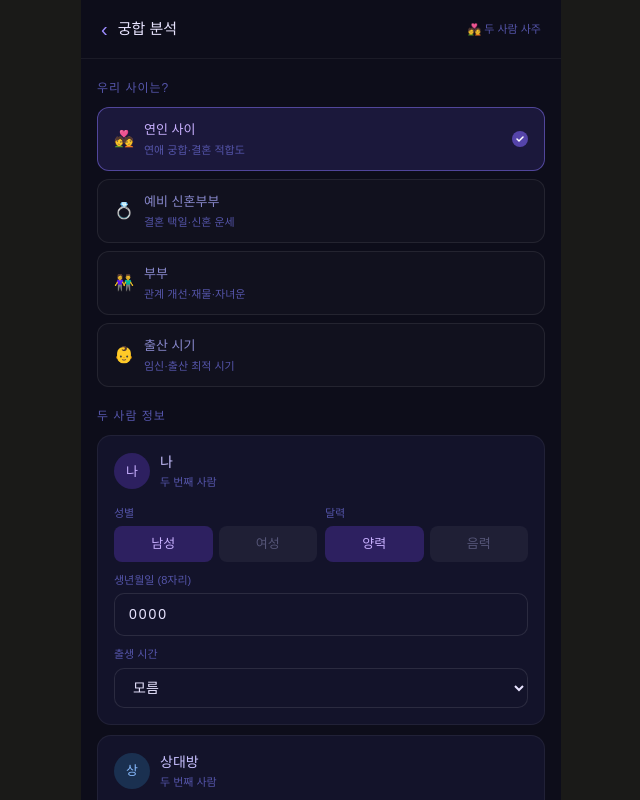
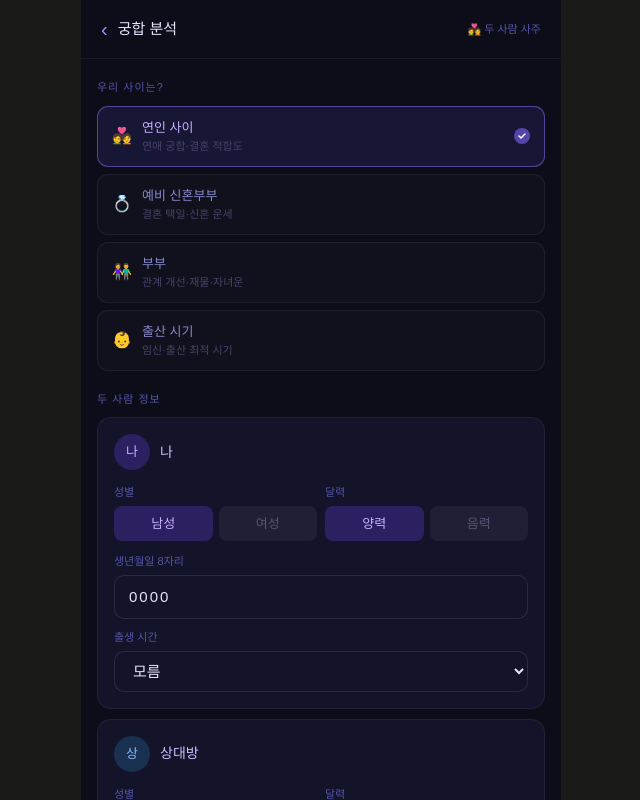
Before and after one commit to lysh0112-cpu/myjae, a Next.js app: page /manseryeok/couple-input in a window 1280 px wide. Shown: the top 800 px of the page, without its empty margins (319-959 px from the left). Built offline with nearby package versions, Linux system fonts and the light colour scheme.

Commit message:
Update page.tsx

```diff
--- a/app/manseryeok/couple-input/page.tsx
+++ b/app/manseryeok/couple-input/page.tsx
@@ -52,20 +52,32 @@ function CoupleInputInner() {
   const [question, setQuestion] = useState('')
   const [error, setError] = useState('')
 
-  const updatePerson = (
-    who: 1 | 2,
-    key: keyof PersonInput,
-    value: string
-  ) => {
+  const updatePerson = (who: 1 | 2, key: keyof PersonInput, value: string) => {
     const setter = who === 1 ? setPerson1 : setPerson2
     setter(prev => ({ ...prev, [key]: value }))
+  }
+
+  // 생년월일 8자리 입력 처리
+  const handleDateInput = (who: 1 | 2, value: string) => {
+    const v = value.replace(/\D/g, '').slice(0, 8)
+    const setter = who === 1 ? setPerson1 : setPerson2
+    setter(prev => ({
+      ...prev,
+      year: v.slice(0, 4),
+      month: v.slice(4, 6),
+      day: v.slice(6, 8),
+    }))
+  }
+
+  const getDateValue = (p: PersonInput) => {
+    return p.year + p.month.padStart(2, '0') + p.day.padStart(2, '0')
   }
 
   const validate = () => {
     if (!person1.year || !person1.month || !person1.day) return '첫 번째 분의 생년월일을 입력해주세요.'
     if (!person2.year || !person2.month || !person2.day) return '두 번째 분의 생년월일을 입력해주세요.'
-    if (isNaN(Number(person1.year)) || Number(person1.year) < 1900) return '올바른 연도를 입력해주세요.'
-    if (isNaN(Number(person2.year)) || Number(person2.year) < 1900) return '올바른 연도를 입력해주세요.'
+    if (person1.year.length < 4) return '올바른 연도를 입력해주세요.'
+    if (person2.year.length < 4) return '올바른 연도를 입력해주세요.'
     return ''
   }
 
@@ -73,34 +85,23 @@ function CoupleInputInner() {
     const err = validate()
     if (err) { setError(err); return }
     setError('')
-
     const p1 = encodeURIComponent(JSON.stringify(person1))
     const p2 = encodeURIComponent(JSON.stringify(person2))
     const q = encodeURIComponent(question)
-
-    router.push(
-      `/manseryeok/ai-chat?mode=${relation}&person1=${p1}&person2=${p2}&userQuestion=${q}`
-    )
+    router.push(`/manseryeok/ai-chat?mode=${relation}&person1=${p1}&person2=${p2}&userQuestion=${q}`)
   }
 
-  const cardStyle = (selected: boolean) => ({
-    padding: '12px 16px',
-    borderRadius: '12px',
-    border: selected ? '1px solid rgba(119,102,221,0.6)' : '1px solid rgba(255,255,255,0.08)',
-    background: selected ? 'rgba(60,52,137,0.3)' : 'rgba(255,255,255,0.02)',
-    cursor: 'pointer',
-    transition: 'all 0.15s',
-  })
-
-  const inputStyle = {
+  const inputStyle: React.CSSProperties = {
     background: '#13132a',
     border: '1px solid rgba(255,255,255,0.1)',
     borderRadius: '10px',
     padding: '10px 14px',
     color: '#e8e4ff',
-    fontSize: '14px',
+    fontSize: '15px',
     outline: 'none',
     width: '100%',
+    boxSizing: 'border-box',
+    letterSpacing: '2px',
   }
 
   const renderPerson = (who: 1 | 2) => {
@@ -113,33 +114,29 @@ function CoupleInputInner() {
       ? (who === 1 ? '부모 1' : '부모 2')
       : (who === 1 ? '나' : '상대방')
 
-    const avatarColor = who === 1 ? '#2d2060' : '#1a3050'
-    const avatarTextColor = who === 1 ? '#c8b0ff' : '#88bbff'
+    const avatarBg = who === 1 ? '#2d2060' : '#1a3050'
+    const avatarColor = who === 1 ? '#c8b0ff' : '#88bbff'
 
     return (
       <div style={{background:'#13132a', borderRadius:'14px', padding:'16px', border:'1px solid rgba(255,255,255,0.06)'}}>
-        {/* 헤더 */}
         <div style={{display:'flex', alignItems:'center', gap:'10px', marginBottom:'14px'}}>
-          <div style={{width:'36px', height:'36px', borderRadius:'50%', background:avatarColor, color:avatarTextColor, display:'flex', alignItems:'center', justifyContent:'center', fontSize:'13px', fontWeight:'500'}}>
+          <div style={{width:'36px', height:'36px', borderRadius:'50%', background:avatarBg, color:avatarColor, display:'flex', alignItems:'center', justifyContent:'center', fontSize:'13px', fontWeight:'500', flexShrink:0}}>
             {label[0]}
           </div>
-          <div>
           <div style={{fontSize:'14px', color:'#c8c0ff', fontWeight:'500'}}>{label}</div>
-            <div style={{fontSize:'11px', color:'#5555aa', marginTop:'1px'}}>두 번째 사람</div>
-          </div>
         </div>
 
-        {/* 성별 + 음양력 */}
-        <div style={{display:'grid', gridTemplateColumns:'1fr 1fr', gap:'8px', marginBottom:'10px'}}>
+        {/* 성별 + 달력 */}
+        <div style={{display:'grid', gridTemplateColumns:'1fr 1fr', gap:'8px', marginBottom:'12px'}}>
           <div>
             <div style={{fontSize:'11px', color:'#5555aa', marginBottom:'5px'}}>성별</div>
             <div style={{display:'flex', gap:'6px'}}>
               {(['남','여'] as Gender[]).map(g => (
                 <button key={g} onClick={() => updatePerson(who, 'gender', g)}
-                  style={{flex:1, padding:'8px', borderRadius:'8px', border:'none', cursor:'pointer', fontSize:'13px',
+                  style={{
+                    flex:1, padding:'8px', borderRadius:'8px', border:'none', cursor:'pointer', fontSize:'13px',
                     background: p.gender === g ? '#2d2060' : 'rgba(255,255,255,0.05)',
                     color: p.gender === g ? '#c8b0ff' : '#555577',
-                    fontWeight: p.gender === g ? '500' : '400',
                   }}>
                   {g === '남' ? '남성' : '여성'}
                 </button>
@@ -151,10 +148,10 @@ function CoupleInputInner() {
             <div style={{display:'flex', gap:'6px'}}>
               {(['양력','음력'] as CalType[]).map(c => (
                 <button key={c} onClick={() => updatePerson(who, 'calType', c)}
-                  style={{flex:1, padding:'8px', borderRadius:'8px', border:'none', cursor:'pointer', fontSize:'13px',
+                  style={{
+                    flex:1, padding:'8px', borderRadius:'8px', border:'none', cursor:'pointer', fontSize:'13px',
                     background: p.calType === c ? '#2d2060' : 'rgba(255,255,255,0.05)',
                     color: p.calType === c ? '#c8b0ff' : '#555577',
-                    fontWeight: p.calType === c ? '500' : '400',
                   }}>
                   {c}
                 </button>
@@ -165,18 +162,22 @@ function CoupleInputInner() {
 
         {/* 생년월일 */}
         <div style={{marginBottom:'10px'}}>
-          <div style={{fontSize:'11px', color:'#5555aa', marginBottom:'5px'}}>생년월일 (8자리)</div>
+          <div style={{fontSize:'11px', color:'#5555aa', marginBottom:'5px'}}>
+            생년월일 8자리
+            {getDateValue(p).length === 8 && (
+              <span style={{marginLeft:'8px', color:'#44aa66'}}>
+                ✓ {p.year}년 {p.month}월 {p.day}일
+              </span>
+            )}
+          </div>
           <input
-            type="number"
+            type="text"
+            inputMode="numeric"
             placeholder="예) 19901231"
-            value={p.year + p.month.padStart(2,'0') + p.day.padStart(2,'0')}
-            onChange={e => {
-              const v = e.target.value.replace(/\D/g, '').slice(0, 8)
-              updatePerson(who, 'year', v.slice(0, 4))
-              updatePerson(who, 'month', v.slice(4, 6))
-              updatePerson(who, 'day', v.slice(6, 8))
-            }}
-            style={{...inputStyle, letterSpacing:'2px'}}
+            value={getDateValue(p)}
+            onChange={e => handleDateInput(who, e.target.value)}
+            maxLength={8}
+            style={inputStyle}
           />
         </div>
 
@@ -184,7 +185,7 @@ function CoupleInputInner() {
         <div>
           <div style={{fontSize:'11px', color:'#5555aa', marginBottom:'5px'}}>출생 시간</div>
           <select value={p.hour} onChange={e => updatePerson(who, 'hour', e.target.value)}
-            style={{...inputStyle, cursor:'pointer'}}>
+            style={{...inputStyle, cursor:'pointer', letterSpacing:'0'}}>
             {HOURS.map(h => (
               <option key={h.value} value={h.value}>{h.label}</option>
             ))}
@@ -198,7 +199,11 @@ function CoupleInputInner() {
     <main style={{minHeight:'100vh', background:'#0d0d1a', maxWidth:'480px', margin:'0 auto', paddingBottom:'40px'}}>
 
       {/* 헤더 */}
-      <div style={{padding:'14px 20px', borderBottom:'1px solid rgba(255,255,255,0.06)', display:'flex', alignItems:'center', gap:'10px', position:'sticky', top:0, background:'#0d0d1a', zIndex:10}}>
+      <div style={{
+        padding:'14px 20px', borderBottom:'1px solid rgba(255,255,255,0.06)',
+        display:'flex', alignItems:'center', gap:'10px',
+        position:'sticky', top:0, background:'#0d0d1a', zIndex:10,
+      }}>
         <button onClick={() => router.back()}
           style={{fontSize:'20px', color:'#9d8cff', background:'none', border:'none', cursor:'pointer'}}>
           ‹
@@ -211,48 +216,47 @@ function CoupleInputInner() {
 
         {/* 관계 선택 */}
         <div style={{marginBottom:'20px'}}>
-          <div style={{fontSize:'12px', color:'#5555aa', marginBottom:'10px', textTransform:'uppercase', letterSpacing:'1px'}}>
-            우리 사이는?
-          </div>
-          <div style={{display:'flex', flexDirection:'column', gap:'8px'}}>
+          <div style={{fontSize:'11px', color:'#5555aa', marginBottom:'10px', letterSpacing:'1px'}}>우리 사이는?</div>
+          <div style={{display:'flex', flexDirection:'column', gap:'7px'}}>
             {RELATION_TYPES.map(r => (
               <div key={r.id} onClick={() => setRelation(r.id as RelationType)}
-                style={cardStyle(relation === r.id)}>
-                <div style={{display:'flex', alignItems:'center', gap:'10px'}}>
+                style={{
+                  padding:'11px 14px', borderRadius:'11px', cursor:'pointer',
+                  border: relation === r.id ? '1px solid rgba(119,102,221,0.6)' : '1px solid rgba(255,255,255,0.06)',
+                  background: relation === r.id ? 'rgba(60,52,137,0.25)' : 'rgba(255,255,255,0.02)',
+                  display:'flex', alignItems:'center', gap:'10px',
+                }}>
                 <span style={{fontSize:'16px'}}>{r.label.split(' ')[0]}</span>
-                  <div>
+                <div style={{flex:1}}>
                   <div style={{fontSize:'13px', color: relation === r.id ? '#c8b0ff' : '#8888cc', fontWeight:'500'}}>
                     {r.label.slice(2)}
                   </div>
-                    <div style={{fontSize:'11px', color:'#5555aa', marginTop:'2px'}}>{r.desc}</div>
+                  <div style={{fontSize:'11px', color:'#444466', marginTop:'1px'}}>{r.desc}</div>
                 </div>
                 {relation === r.id && (
-                    <div style={{marginLeft:'auto', width:'16px', height:'16px', borderRadius:'50%', background:'#5544aa', display:'flex', alignItems:'center', justifyContent:'center'}}>
-                      <svg width="8" height="8" viewBox="0 0 8 8" fill="white">
-                        <path d="M1 4l2 2 4-4" stroke="white" strokeWidth="1.5" fill="none" strokeLinecap="round"/>
+                  <div style={{width:'16px', height:'16px', borderRadius:'50%', background:'#5544aa', display:'flex', alignItems:'center', justifyContent:'center', flexShrink:0}}>
+                    <svg width="8" height="6" viewBox="0 0 8 6" fill="none">
+                      <path d="M1 3l2 2 4-4" stroke="white" strokeWidth="1.5" strokeLinecap="round" strokeLinejoin="round"/>
                     </svg>
                   </div>
                 )}
-                </div>
               </div>
             ))}
           </div>
         </div>
 
-        {/* 두 사람 정보 입력 */}
+        {/* 두 사람 정보 */}
         <div style={{marginBottom:'16px'}}>
-          <div style={{fontSize:'12px', color:'#5555aa', marginBottom:'10px', textTransform:'uppercase', letterSpacing:'1px'}}>
-            두 사람 정보
-          </div>
+          <div style={{fontSize:'11px', color:'#5555aa', marginBottom:'10px', letterSpacing:'1px'}}>두 사람 정보</div>
           <div style={{display:'flex', flexDirection:'column', gap:'10px'}}>
             {renderPerson(1)}
             {renderPerson(2)}
           </div>
         </div>
 
-        {/* 질문 입력 */}
+        {/* 질문 */}
         <div style={{marginBottom:'20px'}}>
-          <div style={{fontSize:'12px', color:'#5555aa', marginBottom:'8px', textTransform:'uppercase', letterSpacing:'1px'}}>
+          <div style={{fontSize:'11px', color:'#5555aa', marginBottom:'8px', letterSpacing:'1px'}}>
             가장 궁금한 것 (선택)
           </div>
           <textarea
@@ -260,30 +264,32 @@ function CoupleInputInner() {
             onChange={e => setQuestion(e.target.value)}
             placeholder="예) 우리 결혼해도 될까요?"
             rows={2}
-            style={{...inputStyle, resize:'none', lineHeight:'1.6'}}
+            style={{
+              background:'#13132a', border:'1px solid rgba(255,255,255,0.1)',
+              borderRadius:'10px', padding:'10px 14px', color:'#e8e4ff',
+              fontSize:'14px', outline:'none', width:'100%',
+              resize:'none', lineHeight:'1.6', boxSizing:'border-box',
+            }}
           />
         </div>
 
-        {/* 에러 */}
         {error && (
           <div style={{fontSize:'12px', color:'#ff8888', marginBottom:'12px', textAlign:'center'}}>
             {error}
           </div>
         )}
 
-        {/* 시작 버튼 */}
         <button onClick={handleStart}
           style={{
             width:'100%', padding:'16px', borderRadius:'14px',
             background:'linear-gradient(135deg, #5544bb, #7766dd)',
             border:'none', color:'#e8e4ff', fontSize:'15px',
             fontWeight:'500', cursor:'pointer',
-            display:'flex', alignItems:'center', justifyContent:'center', gap:'8px',
           }}>
           💑 AI 궁합 분석 시작
         </button>
 
-        <div style={{textAlign:'center', marginTop:'12px', fontSize:'11px', color:'#333355'}}>
+        <div style={{textAlign:'center', marginTop:'10px', fontSize:'11px', color:'#333355'}}>
           결제 없이 AI와 자유롭게 대화할 수 있어요
         </div>
 
```
Lines whose indentation alone changed are shown as unchanged.
